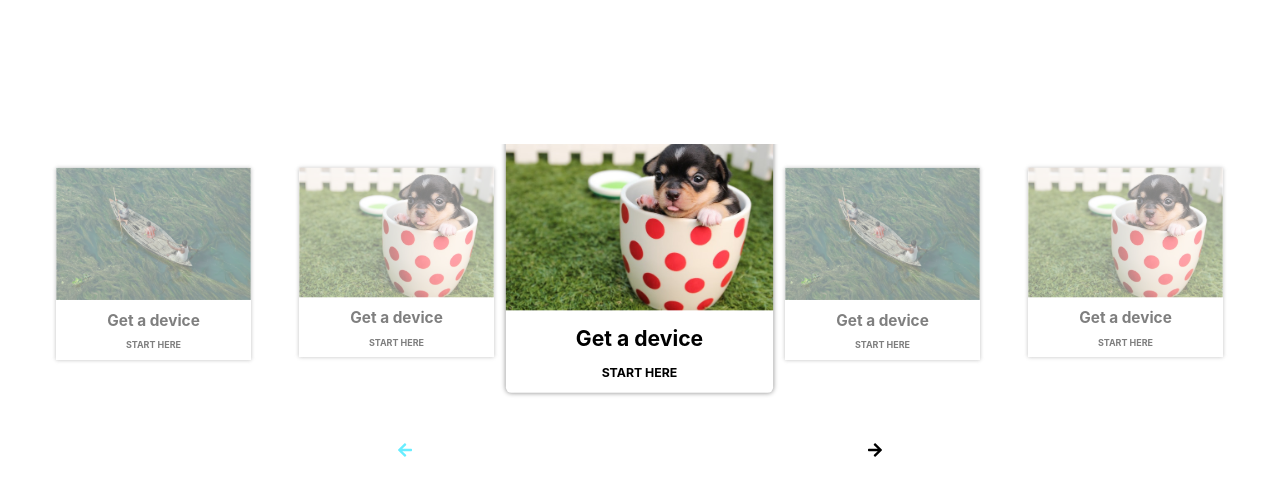
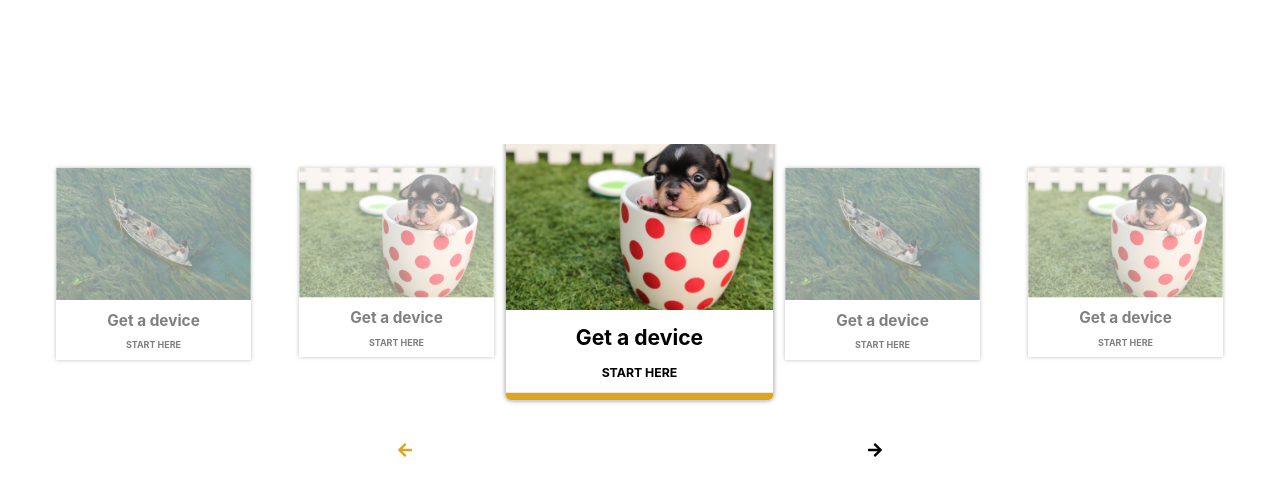
Before and after one commit to TysonMot/slider, a React (Create React App) app: page / in a window 1280 px wide. In both pictures the pointer is over the icon 404 px from the left and 449 px from the top of the page. Shown: the top 496 px of the page. Built offline with nearby package versions, Linux system fonts and the light colour scheme.

Commit message:
Modified border
Modifications

```diff
--- a/src/stylesheet/App.css
+++ b/src/stylesheet/App.css
@@ -37,6 +37,7 @@ p {
   box-shadow: 0 0 5px grey;
   height: fit-content;
   border-radius: 5px;
+  border-bottom:7px solid goldenrod;
 }
 
 .slick-current {
@@ -67,7 +68,7 @@ p {
 }
 
 .arrow svg:hover {
-  color: #68edff;
+  color: goldenrod;
 }
 
 .next {
```
